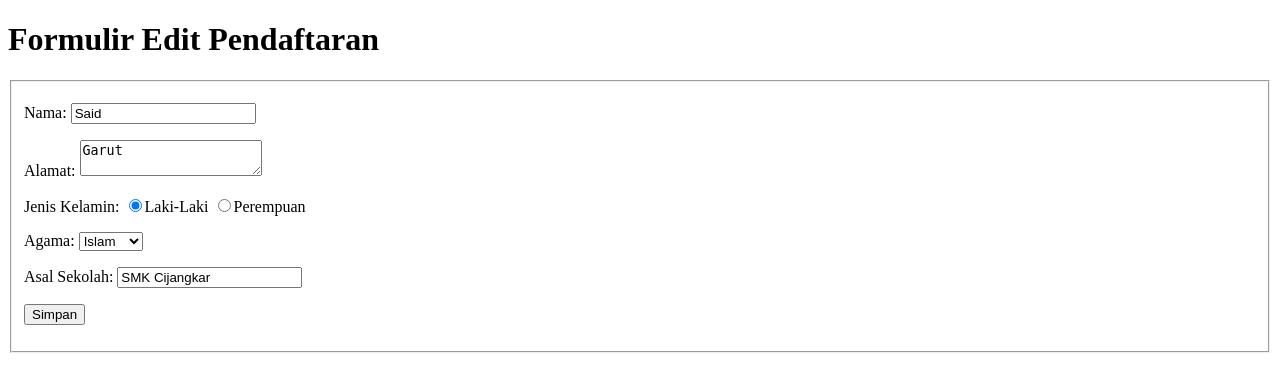
After one commit to saiddinarfadilah/crud-pendaftaransiswa, a PHP site: page /form_edit.php?id=2 in a window 1280 px wide. The commit adds this page. Shown: the top 392 px of the page. Run offline with PHP 8.4, Linux system fonts and the light colour scheme; data comes from the database, SQL or seed files in the repository.

Commit message:
menyelesaikan fungsionalitas

```diff
--- /dev/null
+++ b/form_edit.php
@@ -0,0 +1,74 @@
+<?php
+    // koneksi database
+    include("config.php");
+
+    // cek id di query string
+    if (!isset($_GET['id'])) {
+        header('Location: list_siswa.php');
+    }
+
+    // ambil id dari query string
+    $id = $_GET['id'];
+
+    // buat query untuk mengambil data data dari database
+    $sql = "SELECT * FROM calon_siswa WHERE id=$id";
+    $query = mysqli_query($db,$sql);
+    $siswa = mysqli_fetch_assoc($query);
+
+    // jika data yang diedit tidak ditemukan
+    if (mysqli_num_rows($query) < 1) {
+        die("Data tidak ditemukan..");
+    }
+?>
+<!DOCTYPE html>
+<html lang="en">
+<head>
+    <meta charset="UTF-8">
+    <meta http-equiv="X-UA-Compatible" content="IE=edge">
+    <meta name="viewport" content="width=device-width, initial-scale=1.0">
+    <title>Registrasi Siswa</title>
+</head>
+<body>
+    <head>
+        <h1>Formulir Edit Pendaftaran</h1>
+    </head>
+
+    <form action="proses_edit.php" method="post">
+        <fieldset>
+            <input type="hidden" name="id" value="<?php echo $siswa['id']; ?>">
+
+            <p>
+                <label for="nama">Nama:</label>
+                <input type="text" name="nama" value="<?php echo $siswa['nama']; ?>" placeholder="nama lengkap">
+            </p>
+            <p>
+                <label for="alamat">Alamat:</label>
+                <textarea name="alamat" ><?php echo $siswa['alamat'];?></textarea>
+            </p>
+            <p>
+                <label for="jenis_kelamin">Jenis Kelamin:</label>
+                <?php $jenis_kelamin = $siswa['jenis_kelamin']; ?>
+                <label ><input type="radio" name="jenis_kelamin" value="Laki-Laki" <?php echo ($jenis_kelamin == 'Laki-Laki') ? "checked": "" ?>>Laki-Laki</label>
+                <label ><input type="radio" name="jenis_kelamin" value="Perempuan" <?php echo ($jenis_kelamin == 'Perempuan') ? "checked": "" ?>>Perempuan</label>
+            </p>
+            <p>
+                <label for="agama">Agama:</label>
+                <?php $agama = $siswa['agama']; ?>
+                <select name="agama" >
+                    <option <?php echo ($agama == 'Islam') ? "selected": "" ?>>Islam</option>
+                    <option <?php echo ($agama == 'Kristen') ? "selected": "" ?>>Kristen</option>
+                    <option <?php echo ($agama == 'Hindu') ? "selected": "" ?>>Hindu</option>
+                </select>
+            </p>
+            <p>
+                <label for="asal_sekolah">Asal Sekolah:</label>
+                <input type="text" name="asal_sekolah" value="<?php echo $siswa['asal_sekolah'];?>" placeholder="sekolah asal">
+            </p>
+            <p>
+                <input type="submit" value="Simpan" name="simpan">
+            </p>
+        </fieldset>
+    </form>
+
+</body>
+</html>
--- a/hapus.php
+++ b/hapus.php
@@ -10,9 +10,9 @@
     $query = mysqli_query($db,$sql);
     // cek keberhasilan query
         if ($query) {
-            header('Location: index.php?status=sukses');
+            header('Location: list_siswa.php');
         } else {
-            header('Location: index.php?status=gagal');
+            die("Gagal menghapus..");
         }
     } else {
         die("Akses dilarang..");
--- a/list_siswa.php
+++ b/list_siswa.php
@@ -49,7 +49,7 @@
                     echo "<td>".$siswa['asal_sekolah']."</td>";
 
                     echo "<td>";
-                        echo "<a href='form-edit.php?id=".$siswa['id']."'>Edit</a> | ";
+                        echo "<a href='form_edit.php?id=".$siswa['id']."'>Edit</a> | ";
                         echo "<a href='hapus.php?id=".$siswa['id']."'>Hapus</a> | ";
                     echo "</td>";
 
```
Also changed, not shown: form_daftar.php (+5 -5 lines), index.php (+13 -0 lines), proses_edit.php (added, +27 -0 lines).
